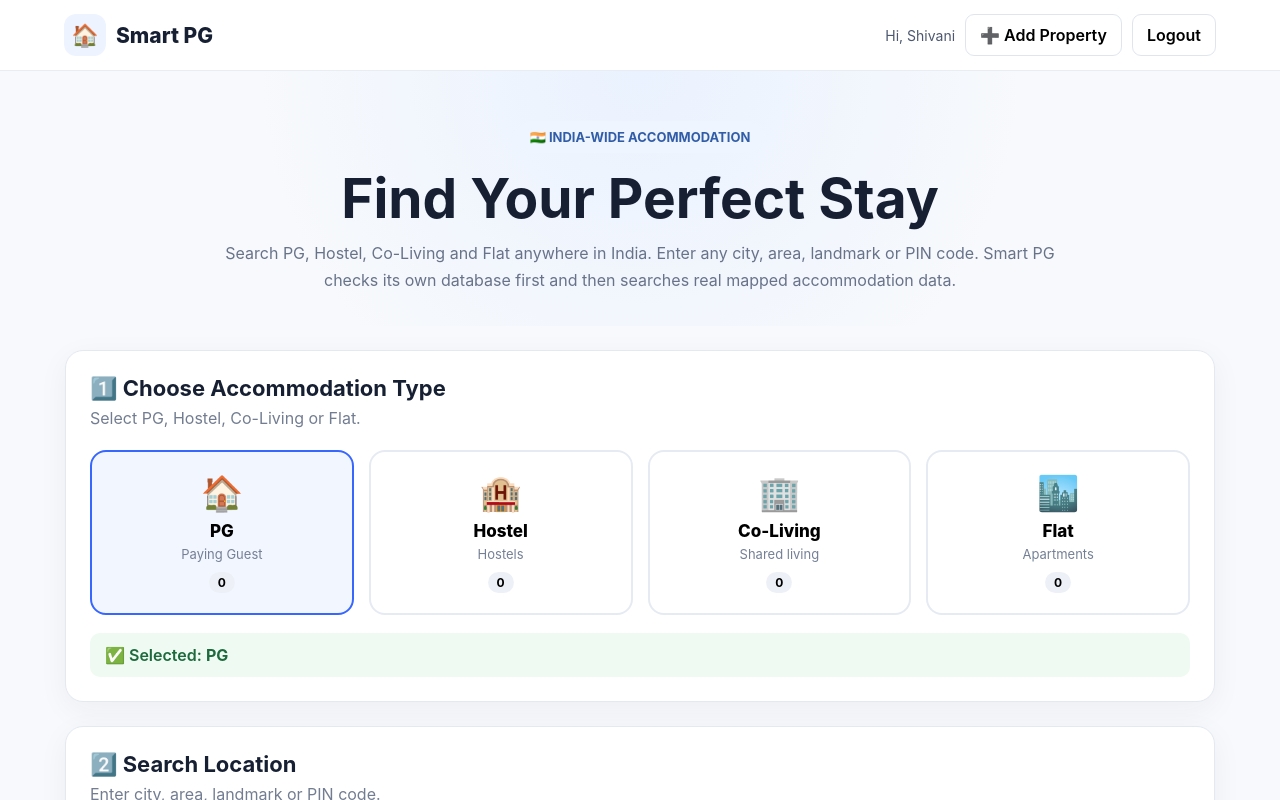
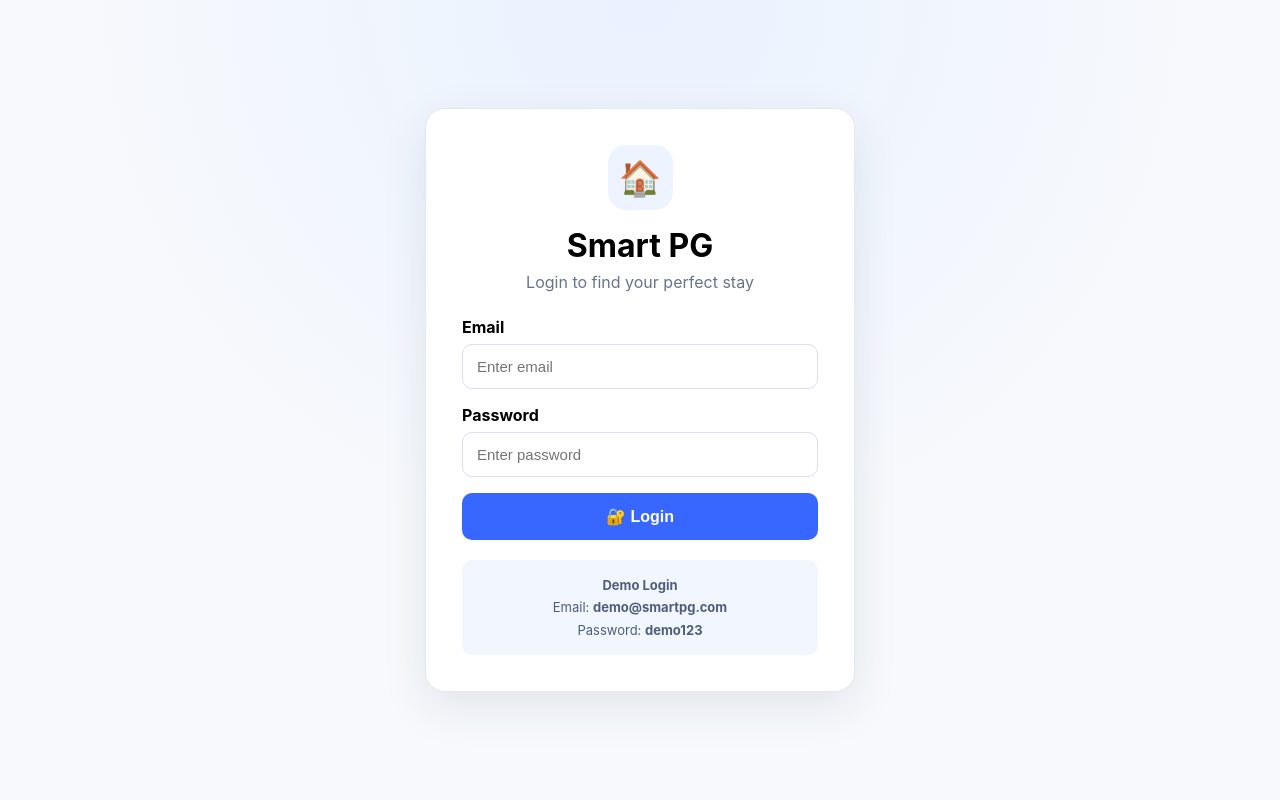
Before and after one commit to ShivaniKawadkar/smart-pg, a React (Vite) app in the folder frontend/: page / in a window 1280 px wide. Shown: the top 800 px of the page. Built offline with nearby package versions, Linux system fonts and the light colour scheme.

Commit message:
Update App.jsx

```diff
--- a/frontend/src/App.jsx
+++ b/frontend/src/App.jsx
@@ -1,14 +1,4 @@
 import React, { useMemo, useState } from "react";
-
-/*
-=========================================================
-SMART PG - LIVE FRONTEND
-=========================================================
-IMPORTANT:
-Actual deployed backend:
-https://smart-pg-backend-sriy.onrender.com
-=========================================================
-*/
 
 const API_URL = "https://smart-pg-backend-sriy.onrender.com";
 
@@ -44,7 +34,6 @@ function App() {
 
   const [location, setLocation] = useState("");
   const [searchLocation, setSearchLocation] = useState("");
-
   const [properties, setProperties] = useState([]);
 
   const [loading, setLoading] = useState(false);
@@ -53,15 +42,31 @@ function App() {
   const [error, setError] = useState("");
   const [message, setMessage] = useState("");
 
+  // =====================================================
+  // LOGIN
+  // =====================================================
+
   const [user, setUser] = useState(
-    () => localStorage.getItem("smart_pg_user") || "Shivani"
+    () => localStorage.getItem("smart_pg_user") || ""
   );
+
+  const [loginEmail, setLoginEmail] = useState("");
+  const [loginPassword, setLoginPassword] = useState("");
+  const [loginError, setLoginError] = useState("");
+
+  // =====================================================
+  // FILTERS
+  // =====================================================
 
   const [pgType, setPgType] = useState("All");
   const [foodType, setFoodType] = useState("All");
   const [hygiene, setHygiene] = useState("All");
   const [maxRent, setMaxRent] = useState("");
 
+  // =====================================================
+  // COMPLAINT
+  // =====================================================
+
   const [complaintType, setComplaintType] = useState(
     "Robbed / Stolen Item"
   );
@@ -69,6 +74,57 @@ function App() {
   const [complaintProperty, setComplaintProperty] = useState("");
   const [complaintDescription, setComplaintDescription] = useState("");
   const [complaintMessage, setComplaintMessage] = useState("");
+
+  // =====================================================
+  // LOGIN FUNCTION
+  // =====================================================
+
+  const handleLogin = (e) => {
+    e.preventDefault();
+
+    const email = loginEmail.trim().toLowerCase();
+    const password = loginPassword;
+
+    if (!email || !password) {
+      setLoginError("Please enter email and password.");
+      return;
+    }
+
+    if (
+      email === "demo@smartpg.com" &&
+      password === "demo123"
+    ) {
+      localStorage.setItem("smart_pg_user", "Shivani");
+      setUser("Shivani");
+      setLoginEmail("");
+      setLoginPassword("");
+      setLoginError("");
+      return;
+    }
+
+    setLoginError(
+      "Invalid login. Use demo@smartpg.com / demo123"
+    );
+  };
+
+  // =====================================================
+  // LOGOUT
+  // =====================================================
+
+  const logout = () => {
+    localStorage.removeItem("smart_pg_user");
+
+    setUser("");
+    setLoginEmail("");
+    setLoginPassword("");
+    setLoginError("");
+
+    setProperties([]);
+    setSearchLocation("");
+    setLocation("");
+    setMessage("");
+    setError("");
+  };
 
   // =====================================================
   // TIMEOUT FETCH
@@ -241,7 +297,7 @@ function App() {
     const url = getGoogleMapsUrl(place, category);
 
     if (!url) {
-      alert("Please enter a location first.");
+      setError("Please enter a location first.");
       return;
     }
 
@@ -288,7 +344,7 @@ function App() {
   };
 
   // =====================================================
-  // CREATE SEARCH KEYWORDS
+  // SEARCH KEYWORDS
   // =====================================================
 
   const createSearchKeywords = (place, category) => {
@@ -311,13 +367,9 @@ function App() {
       }
     };
 
-    // Original search
     add(original);
-
-    // Remove extra spaces
     add(original.replace(/\s+/g, " "));
 
-    // Remove common separators
     add(
       original
         .replace(/,/g, " ")
@@ -325,17 +377,6 @@ function App() {
         .trim()
     );
 
-    /*
-      Example:
-      "Koramangala, Bangalore"
-
-      Searches:
-      Koramangala, Bangalore
-      Koramangala Bangalore
-      Koramangala
-      Bangalore
-    */
-
     const parts = original
       .split(",")
       .map((x) => x.trim())
@@ -343,11 +384,6 @@ function App() {
 
     parts.forEach(add);
 
-    /*
-      If user enters:
-      "HSR Layout Bangalore"
-    */
-
     const words = original
       .split(/\s+/)
       .map((x) => x.trim())
@@ -358,7 +394,6 @@ function App() {
       add(words.slice(1).join(" "));
     }
 
-    // Add category keyword for real search
     if (category === "PG") {
       add(`${original} PG`);
       add(`${original} paying guest`);
@@ -382,15 +417,13 @@ function App() {
   };
 
   // =====================================================
-  // SMART DATABASE SEARCH
+  // DATABASE SEARCH
   // =====================================================
 
   const searchDatabase = async (place, category) => {
     const url =
       `${API_URL}/pg?location=${encodeURIComponent(place)}` +
       `&property_type=${encodeURIComponent(category)}`;
-
-    console.log("DATABASE SEARCH:", url);
 
     try {
       const response = await fetchWithTimeout(
@@ -403,11 +436,6 @@ function App() {
         12000
       );
 
-      console.log(
-        "DATABASE STATUS:",
-        response.status
-      );
-
       if (!response.ok) {
         return [];
       }
@@ -416,10 +444,7 @@ function App() {
 
       let results = normalizeResults(data);
 
-      results = filterCategory(
-        results,
-        category
-      );
+      results = filterCategory(results, category);
 
       return results;
     } catch (error) {
@@ -433,15 +458,13 @@ function App() {
   };
 
   // =====================================================
-  // REAL OPENSTREETMAP SEARCH
+  // REAL OSM SEARCH
   // =====================================================
 
   const searchRealPG = async (place, category) => {
     const url =
       `${API_URL}/search-real-pg?location=${encodeURIComponent(place)}` +
       `&property_type=${encodeURIComponent(category)}`;
-
-    console.log("REAL SEARCH:", url);
 
     try {
       const response = await fetchWithTimeout(
@@ -454,17 +477,7 @@ function App() {
         30000
       );
 
-      console.log(
-        "REAL SEARCH STATUS:",
-        response.status
-      );
-
       if (!response.ok) {
-        console.error(
-          "REAL SEARCH FAILED:",
-          response.status
-        );
-
         return [];
       }
 
@@ -472,10 +485,7 @@ function App() {
 
       let results = normalizeResults(data);
 
-      results = filterCategory(
-        results,
-        category
-      );
+      results = filterCategory(results, category);
 
       return results;
     } catch (error) {
@@ -506,7 +516,9 @@ function App() {
       customCategory || selectedCategory;
 
     if (!place) {
-      setError("Please enter city, area, landmark or PIN code.");
+      setError(
+        "Please enter city, area, landmark or PIN code."
+      );
       return;
     }
 
@@ -516,25 +528,6 @@ function App() {
     setProperties([]);
     setSearchLocation(place);
 
-    console.log(
-      "=========================================="
-    );
-
-    console.log("SMART PG SEARCH");
-    console.log("LOCATION:", place);
-    console.log("CATEGORY:", category);
-
-    console.log(
-      "=========================================="
-    );
-
-    /*
-      ====================================================
-      STEP 1
-      LOCAL SMART PG DATABASE
-      ====================================================
-    */
-
     const databaseResults =
       await searchDatabase(
         place,
@@ -555,27 +548,11 @@ function App() {
       return;
     }
 
-    /*
-      ====================================================
-      STEP 2
-      REAL OSM SEARCH
-      ====================================================
-
-      Try original keyword first.
-    */
-
     let realResults =
       await searchRealPG(
         place,
         category
       );
-
-    /*
-      ====================================================
-      STEP 3
-      IF NOTHING FOUND, TRY MORE KEYWORDS
-      ====================================================
-    */
 
     if (realResults.length === 0) {
       const keywords =
@@ -584,17 +561,7 @@ function App() {
           category
         );
 
-      console.log(
-        "KEYWORDS:",
-        keywords
-      );
-
       for (const keyword of keywords) {
-        console.log(
-          "TRYING KEYWORD:",
-          keyword
-        );
-
         const results =
           await searchRealPG(
             keyword,
@@ -608,13 +575,6 @@ function App() {
       }
     }
 
-    /*
-      ====================================================
-      STEP 4
-      REAL RESULTS
-      ====================================================
-    */
-
     if (realResults.length > 0) {
       const unique =
         removeDuplicates(realResults);
@@ -628,12 +588,6 @@ function App() {
       setLoading(false);
       return;
     }
-
-    /*
-      ====================================================
-      NOTHING FOUND
-      ====================================================
-    */
 
     setProperties([]);
 
@@ -740,7 +694,6 @@ function App() {
           setLocationLoading(false);
         }
       },
-
       () => {
         setLocationLoading(false);
 
@@ -748,7 +701,6 @@ function App() {
           "Location permission denied. Please enter your location manually."
         );
       },
-
       {
         enableHighAccuracy: true,
         timeout: 15000,
@@ -920,18 +872,6 @@ function App() {
         "Unable to save complaint."
       );
     }
-  };
-
-  // =====================================================
-  // LOGOUT
-  // =====================================================
-
-  const logout = () => {
-    localStorage.removeItem(
-      "smart_pg_user"
-    );
-
-    setUser("Guest");
   };
 
   // =====================================================
@@ -957,7 +897,215 @@ function App() {
   };
 
   // =====================================================
-  // UI
+  // LOGIN SCREEN
+  // =====================================================
+
+  if (!user) {
+    return (
+      <div className="login-page">
+
+        <style>{`
+
+          * {
+            box-sizing: border-box;
+          }
+
+          body {
+            margin: 0;
+            font-family:
+              Inter,
+              Arial,
+              Helvetica,
+              sans-serif;
+          }
+
+          .login-page {
+            min-height: 100vh;
+            display: flex;
+            align-items: center;
+            justify-content: center;
+            padding: 20px;
+            background:
+              radial-gradient(
+                circle at top,
+                #eaf2ff,
+                #f7f9fc 55%
+              );
+          }
+
+          .login-card {
+            width: 100%;
+            max-width: 430px;
+            background: white;
+            padding: 36px;
+            border-radius: 20px;
+            border: 1px solid #e4e9f1;
+            box-shadow:
+              0 15px 45px
+              rgba(30,45,75,.10);
+          }
+
+          .login-logo {
+            width: 65px;
+            height: 65px;
+            margin: auto;
+            border-radius: 18px;
+            display: flex;
+            align-items: center;
+            justify-content: center;
+            background: #eef4ff;
+            font-size: 34px;
+          }
+
+          .login-card h1 {
+            text-align: center;
+            margin: 16px 0 7px;
+          }
+
+          .login-subtitle {
+            text-align: center;
+            color: #68738a;
+            margin-bottom: 25px;
+          }
+
+          .login-label {
+            display: block;
+            font-weight: 700;
+            margin-bottom: 7px;
+          }
+
+          .login-input {
+            width: 100%;
+            padding: 13px 14px;
+            border: 1px solid #d9e0eb;
+            border-radius: 10px;
+            margin-bottom: 16px;
+            outline: none;
+            font-size: 15px;
+          }
+
+          .login-input:focus {
+            border-color: #5578ff;
+            box-shadow:
+              0 0 0 3px
+              rgba(85,120,255,.1);
+          }
+
+          .login-error {
+            padding: 12px;
+            border-radius: 9px;
+            background: #fff1f1;
+            color: #a12d2d;
+            margin-bottom: 15px;
+            font-size: 14px;
+          }
+
+          .login-btn {
+            width: 100%;
+            padding: 14px;
+            border: none;
+            border-radius: 10px;
+            background: #3867ff;
+            color: white;
+            font-weight: 800;
+            cursor: pointer;
+            font-size: 16px;
+          }
+
+          .login-btn:hover {
+            background: #2855e6;
+          }
+
+          .demo-box {
+            margin-top: 20px;
+            padding: 14px;
+            background: #f2f6ff;
+            border-radius: 10px;
+            color: #4d5d7a;
+            text-align: center;
+            font-size: 13px;
+            line-height: 1.7;
+          }
+
+        `}</style>
+
+        <div className="login-card">
+
+          <div className="login-logo">
+            🏠
+          </div>
+
+          <h1>
+            Smart PG
+          </h1>
+
+          <div className="login-subtitle">
+            Login to find your perfect stay
+          </div>
+
+          <form onSubmit={handleLogin}>
+
+            <label className="login-label">
+              Email
+            </label>
+
+            <input
+              className="login-input"
+              type="email"
+              value={loginEmail}
+              onChange={(e) =>
+                setLoginEmail(e.target.value)
+              }
+              placeholder="Enter email"
+              autoComplete="email"
+            />
+
+            <label className="login-label">
+              Password
+            </label>
+
+            <input
+              className="login-input"
+              type="password"
+              value={loginPassword}
+              onChange={(e) =>
+                setLoginPassword(e.target.value)
+              }
+              placeholder="Enter password"
+              autoComplete="current-password"
+            />
+
+            {loginError && (
+              <div className="login-error">
+                ⚠️ {loginError}
+              </div>
+            )}
+
+            <button
+              className="login-btn"
+              type="submit"
+            >
+              🔐 Login
+            </button>
+
+          </form>
+
+          <div className="demo-box">
+            <strong>Demo Login</strong>
+            <br />
+            Email: <strong>demo@smartpg.com</strong>
+            <br />
+            Password: <strong>demo123</strong>
+          </div>
+
+        </div>
+
+      </div>
+    );
+  }
+
+  // =====================================================
+  // MAIN APP
   // =====================================================
 
   return (
@@ -1543,11 +1691,16 @@ function App() {
 
           <button
             className="nav-btn"
-            onClick={() =>
-              alert(
-                "Property owner registration can be connected to the backend."
-              )
-            }
+            onClick={() => {
+              setMessage(
+                "Property owner registration will be available soon."
+              );
+
+              window.scrollTo({
+                top: document.body.scrollHeight,
+                behavior: "smooth",
+              });
+            }}
           >
             ➕ Add Property
           </button>
@@ -1556,7 +1709,7 @@ function App() {
             className="nav-btn"
             onClick={logout}
           >
-            Logout
+            🚪 Logout
           </button>
 
         </div>
```
